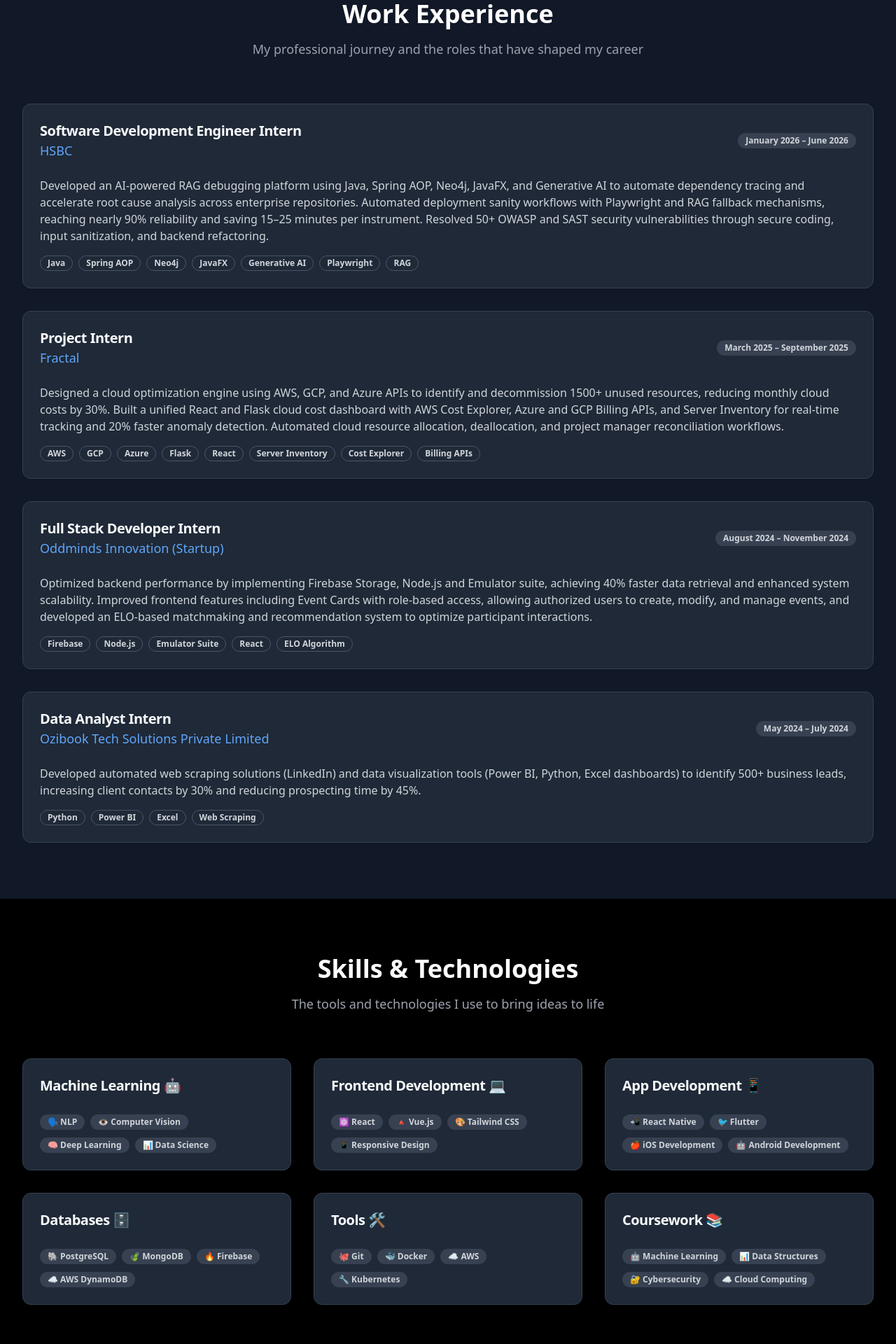
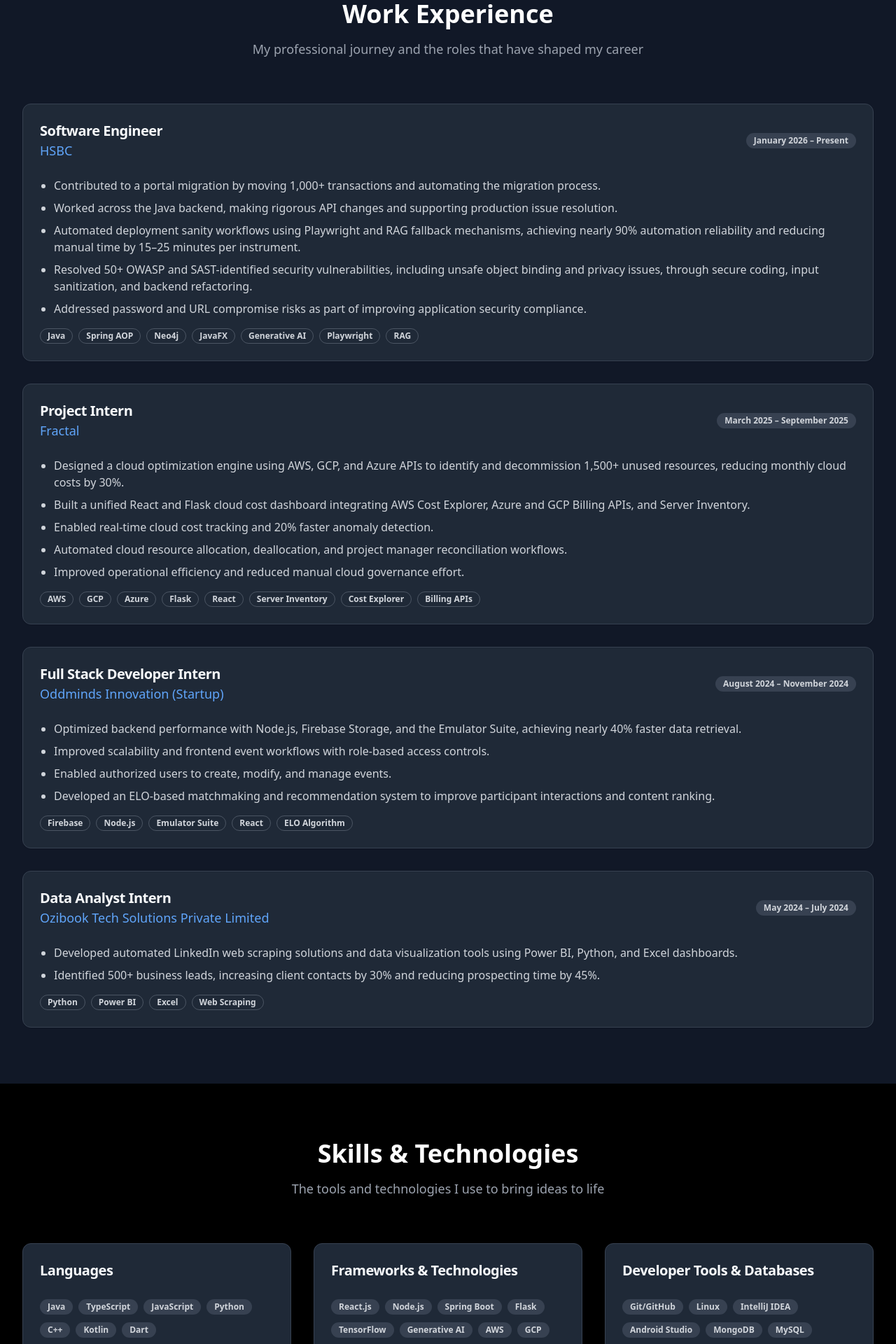
Before and after one commit to Anshulk2004/Portfolio_Main, a Next.js app: page / in a window 1280 px wide. Shown: the part 880-2800 px from the top of the page at 70% size. Built offline with nearby package versions, Linux system fonts and the light colour scheme.

Commit message:
Update portfolio experience and project presentation

```diff
--- a/app/page.tsx
+++ b/app/page.tsx
@@ -102,8 +102,11 @@ export default function Portfolio() {
   const projects = [
     {
       title: "ToneCraft – Emotionally Intelligent NFT Audiobook Marketplace",
-      description:
-        "Created an NFT marketplace for audiobooks using TTS libraries and blockchain integration. Built a 92% accurate NLP sentiment classifier and improved audio output quality with emotion-aware Amazon Polly processing, achieving 95% user satisfaction.",
+      description: [
+        "Created an NFT marketplace for audiobooks using TTS libraries and blockchain integration, achieving a 95% user satisfaction rate.",
+        "Built a sentiment classifier using NLP techniques with 92% accuracy.",
+        "Improved audio output quality with emotion-aware Amazon Polly processing.",
+      ],
       image: "/ToneCraft.jpg?height=400&width=600",
       technologies: ["Python", "AWS", "FastAPI", "Flask", "Solidity", "IPFS", "Node.js", "ReactJS"],
       github: "https://github.com/Anshulk2004/ToneCraft",
@@ -111,8 +114,12 @@ export default function Portfolio() {
     },
     {
       title: "Risk-0 Portfolio – Live Market Intelligence Platform",
-      description:
-        "Built a live portfolio tracking platform with market data integration, multi-asset allocation analysis, and a financial learning playground. Added a portfolio-aware Gemini chatbot with 90%+ response relevance and a Qiskit quantum simulation module for HFT behavior and covariance analysis.",
+      description: [
+        "Programmed a live portfolio tracking platform with live market data integration, multi-asset allocation analysis, and a financial learning playground.",
+        "Built Spring Boot API routing and database operations for the platform.",
+        "Added a portfolio-aware Gemini chatbot delivering contextual stock insights with 90%+ response relevance.",
+        "Integrated a Qiskit quantum simulation module to demonstrate HFT behavior and stock covariance analysis, improving quantitative risk evaluation by 30%.",
+      ],
       image: "/app1.avif?height=400&width=600",
       technologies: ["Spring Boot", "Next.js", "TypeScript", "Python", "MySQL", "Gemini API", "Qiskit"],
       github: "#",
@@ -120,8 +127,11 @@ export default function Portfolio() {
     },
     {
       title: "RideOn – AI-Powered Ride Sharing & Courier App",
-      description:
-        "Engineered a ride-sharing application with ride booking, rentals, courier services, and driver onboarding. Added NextAuth, Stripe payments, OTP verification, a Gemini chatbot, wallet management, booking history, and interactive Leaflet.js maps for 100+ users.",
+      description: [
+        "Engineered a ride-sharing application using Next.js with ride booking, rentals, courier services, and driver onboarding.",
+        "Integrated NextAuth and Stripe for authentication and payments.",
+        "Added OTP verification, a Gemini API chatbot, booking history, wallet management, and interactive Leaflet.js maps for 100+ users.",
+      ],
       image: "/RideOn.png?height=400&width=600",
       technologies: ["Python", "Next.js", "TypeScript", "Leaflet.js", "MongoDB", "Gemini API"],
       github: "https://github.com/Anshulk2004/FJ-FE-R2-Anshul-Kumar-IIITPune",
@@ -138,48 +148,28 @@ export default function Portfolio() {
 
   const skillGroups = [
     {
-      category: "Machine Learning 🤖",
-      skills: [
-        "🗣️ NLP",
-        "👁️ Computer Vision",
-        "🧠 Deep Learning",
-        "📊 Data Science",
-      ],
+      category: "Languages",
+      skills: ["Java", "TypeScript", "JavaScript", "Python", "C++", "Kotlin", "Dart"],
     },
     {
-      category: "Frontend Development 💻",
-      skills: [
-        "⚛️ React",
-        "🔺 Vue.js",
-        "🎨 Tailwind CSS",
-        "📱 Responsive Design",
-      ],
+      category: "Frameworks & Technologies",
+      skills: ["React.js", "Node.js", "Spring Boot", "Flask", "TensorFlow", "Generative AI", "AWS", "GCP", "Azure", "Docker"],
     },
     {
-      category: "App Development 📱",
-      skills: [
-        "📲 React Native",
-        "🐦 Flutter",
-        "🍎 iOS Development",
-        "🤖 Android Development",
-      ],
+      category: "Developer Tools & Databases",
+      skills: ["Git/GitHub", "Linux", "IntelliJ IDEA", "Android Studio", "MongoDB", "MySQL", "PostgreSQL"],
     },
     {
-      category: "Databases 🗄️",
-      skills: ["🐘 PostgreSQL", "🍃 MongoDB", "🔥 Firebase", "☁️ AWS DynamoDB"],
+      category: "Machine Learning & Data",
+      skills: ["NLP", "Computer Vision", "Deep Learning", "Data Science", "Machine Learning", "Qiskit"],
     },
     {
-      category: "Tools 🛠️",
-      skills: ["🐙 Git", "🐳 Docker", "☁️ AWS", "🔧 Kubernetes"],
+      category: "Additional Technologies",
+      skills: ["Tailwind CSS", "React Native", "Flutter", "Firebase", "AWS DynamoDB", "Kubernetes", "Solidity", "IPFS"],
     },
     {
-      category: "Coursework 📚",
-      skills: [
-        "🤖 Machine Learning",
-        "📊 Data Structures",
-        "🔐 Cybersecurity",
-        "☁️ Cloud Computing",
-      ],
+      category: "Coursework",
+      skills: ["Data Structures", "Cybersecurity", "Cloud Computing", "Blockchain"],
     },
   ];
 
@@ -352,12 +342,17 @@ export default function Portfolio() {
           >
             {[
               {
-                title: "Software Development Engineer Intern",
+                title: "Software Engineer",
                 company: "HSBC",
-                period: "January 2026 – June 2026",
+                period: "January 2026 – Present",
                 location: "Pune",
-                description:
-                  "Developed an AI-powered RAG debugging platform using Java, Spring AOP, Neo4j, JavaFX, and Generative AI to automate dependency tracing and accelerate root cause analysis across enterprise repositories. Automated deployment sanity workflows with Playwright and RAG fallback mechanisms, reaching nearly 90% reliability and saving 15–25 minutes per instrument. Resolved 50+ OWASP and SAST security vulnerabilities through secure coding, input sanitization, and backend refactoring.",
+                description: [
+                  "Contributed to a portal migration by moving 1,000+ transactions and automating the migration process.",
+                  "Worked across the Java backend, making rigorous API changes and supporting production issue resolution.",
+                  "Automated deployment sanity workflows using Playwright and RAG fallback mechanisms, achieving nearly 90% automation reliability and reducing manual time by 15–25 minutes per instrument.",
+                  "Resolved 50+ OWASP and SAST-identified security vulnerabilities, including unsafe object binding and privacy issues, through secure coding, input sanitization, and backend refactoring.",
+                  "Addressed password and URL compromise risks as part of improving application security compliance.",
+                ],
                 technologies: ["Java", "Spring AOP", "Neo4j", "JavaFX", "Generative AI", "Playwright", "RAG"],
               },
               {
@@ -365,8 +360,13 @@ export default function Portfolio() {
                 company: "Fractal",
                 period: "March 2025 – September 2025",
                 location: "Mumbai",
-                description:
-                  "Designed a cloud optimization engine using AWS, GCP, and Azure APIs to identify and decommission 1500+ unused resources, reducing monthly cloud costs by 30%. Built a unified React and Flask cloud cost dashboard with AWS Cost Explorer, Azure and GCP Billing APIs, and Server Inventory for real-time tracking and 20% faster anomaly detection. Automated cloud resource allocation, deallocation, and project manager reconciliation workflows.",
+                description: [
+                  "Designed a cloud optimization engine using AWS, GCP, and Azure APIs to identify and decommission 1,500+ unused resources, reducing monthly cloud costs by 30%.",
+                  "Built a unified React and Flask cloud cost dashboard integrating AWS Cost Explorer, Azure and GCP Billing APIs, and Server Inventory.",
+                  "Enabled real-time cloud cost tracking and 20% faster anomaly detection.",
+                  "Automated cloud resource allocation, deallocation, and project manager reconciliation workflows.",
+                  "Improved operational efficiency and reduced manual cloud governance effort.",
+                ],
                 technologies: ["AWS", "GCP", "Azure", "Flask", "React", "Server Inventory", "Cost Explorer", "Billing APIs"],
               },
               {
@@ -374,8 +374,12 @@ export default function Portfolio() {
                 company: "Oddminds Innovation (Startup)",
                 period: "August 2024 – November 2024",
                 location: "Remote",
-                description:
-                  "Optimized backend performance by implementing Firebase Storage, Node.js and Emulator suite, achieving 40% faster data retrieval and enhanced system scalability. Improved frontend features including Event Cards with role-based access, allowing authorized users to create, modify, and manage events, and developed an ELO-based matchmaking and recommendation system to optimize participant interactions.",
+                description: [
+                  "Optimized backend performance with Node.js, Firebase Storage, and the Emulator Suite, achieving nearly 40% faster data retrieval.",
+                  "Improved scalability and frontend event workflows with role-based access controls.",
+                  "Enabled authorized users to create, modify, and manage events.",
+                  "Developed an ELO-based matchmaking and recommendation system to improve participant interactions and content ranking.",
+                ],
                 technologies: [
                   "Firebase",
                   "Node.js",
@@ -389,8 +393,10 @@ export default function Portfolio() {
                 company: "Ozibook Tech Solutions Private Limited",
                 period: "May 2024 – July 2024",
                 location: "Remote",
-                description:
-                  "Developed automated web scraping solutions (LinkedIn) and data visualization tools (Power BI, Python, Excel dashboards) to identify 500+ business leads, increasing client contacts by 30% and reducing prospecting time by 45%.",
+                description: [
+                  "Developed automated LinkedIn web scraping solutions and data visualization tools using Power BI, Python, and Excel dashboards.",
+                  "Identified 500+ business leads, increasing client contacts by 30% and reducing prospecting time by 45%.",
+                ],
                 technologies: ["Python", "Power BI", "Excel", "Web Scraping"],
               },
             ].map((job, index) => (
@@ -432,13 +438,15 @@ export default function Portfolio() {
                     </div>
                   </CardHeader>
                   <CardContent>
-                    <p
+                    <ul
                       className={`${
                         isDark ? "text-gray-300" : "text-gray-700"
-                      } mb-4`}
+                      } mb-4 list-disc space-y-2 pl-5`}
                     >
-                      {job.description}
-                    </p>
+                      {job.description.map((point, pointIndex) => (
+                        <li key={pointIndex}>{point}</li>
+                      ))}
+                    </ul>
                     <div className="flex flex-wrap gap-2">
                       {job.technologies.map((tech, techIndex) => (
                         <Badge
--- a/components/enhanced-hero.tsx
+++ b/components/enhanced-hero.tsx
@@ -78,18 +78,7 @@ export function EnhancedHero({ isDark, scrollToSection }: EnhancedHeroProps) {
                 transition={{ duration: 0.8, delay: 0.4 }}
               >
                 <motion.span
-                  className="bg-gradient-to-r from-blue-600 via-purple-600 to-blue-800 bg-clip-text text-transparent"
-                  animate={{
-                    backgroundPosition: ["0% 50%", "100% 50%", "0% 50%"],
-                  }}
-                  transition={{
-                    duration: 5,
-                    repeat: Number.POSITIVE_INFINITY,
-                    ease: "linear",
-                  }}
-                  style={{
-                    backgroundSize: "200% 200%",
-                  }}
+                  className={isDark ? "text-slate-100" : "text-slate-900"}
                 >
                   Anshul Kumar
                 </motion.span>
@@ -138,7 +127,7 @@ Outside of tech, I enjoy solving puzzles, reading tech articles, and playing out
   >
                 <Button
                   size="lg"
-                  className="bg-gradient-to-r from-blue-600 to-purple-600 hover:from-blue-700 hover:to-purple-700 text-white transform transition-all duration-300 shadow-lg"
+                  className="bg-slate-800 text-white hover:bg-slate-700 dark:bg-slate-100 dark:text-slate-900 dark:hover:bg-white transform transition-all duration-300 shadow-lg"
                 >
                   <Download className="mr-2 h-4 w-4" />
                   View Resume
--- a/components/project-carousel.tsx
+++ b/components/project-carousel.tsx
@@ -10,7 +10,7 @@ import Image from "next/image"
 
 interface Project {
   title: string
-  description: string
+  description: string[]
   image: string
   technologies: string[]
   github: string
@@ -79,7 +79,11 @@ export function ProjectCarousel({ projects, isDark }: ProjectCarouselProps) {
                   <CardHeader className="p-0 mb-4">
                     <CardTitle className="text-2xl mb-2">{projects[currentIndex].title}</CardTitle>
                     <CardDescription className={`text-lg ${isDark ? "text-gray-300" : "text-gray-600"}`}>
-                      {projects[currentIndex].description}
+                      <ul className="list-disc space-y-2 pl-5">
+                        {projects[currentIndex].description.map((point, pointIndex) => (
+                          <li key={pointIndex}>{point}</li>
+                        ))}
+                      </ul>
                     </CardDescription>
                   </CardHeader>
                   <CardContent className="p-0">
```
